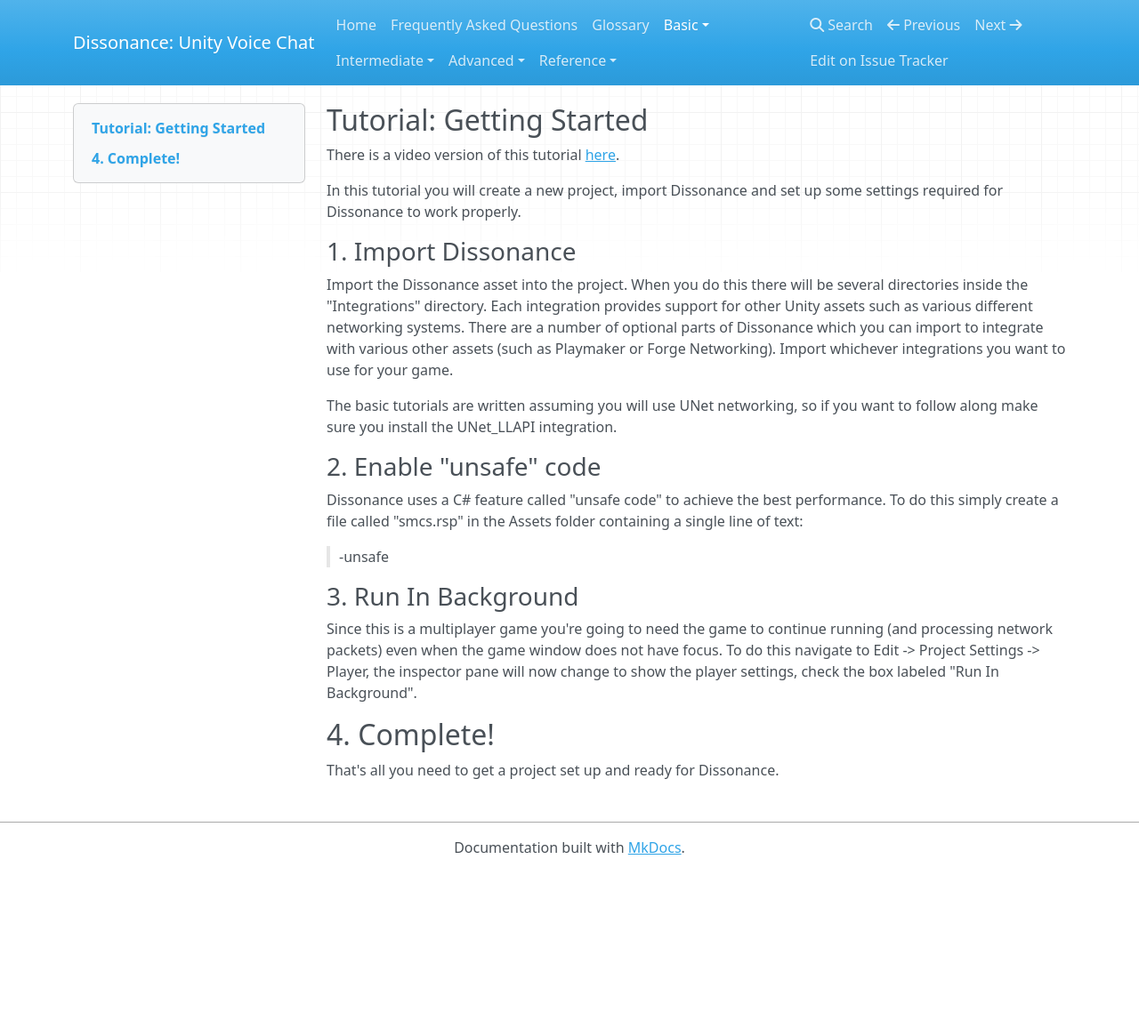
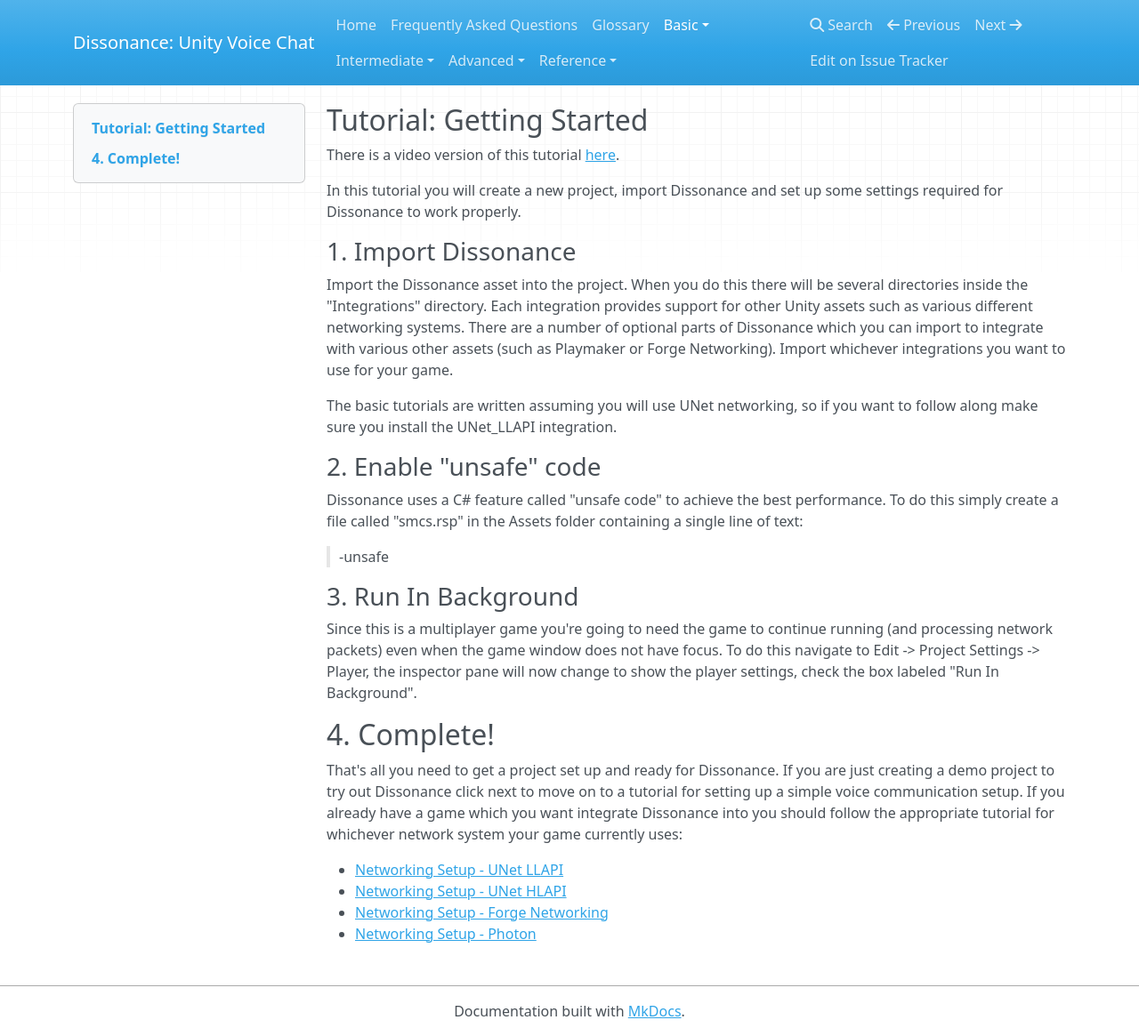
Before and after one commit to Placeholder-Software/Dissonance, an MkDocs documentation site: the page built from docs/Tutorial - Getting Started.md, in a window 1280 px wide and 1165 px high. Shown: the whole window at 89% size. Built offline with MkDocs 1.6.1, drawn with Linux system fonts in a browser that asks for light colours; nearby versions of some CDN libraries; old or Windows-style settings are respelled for this version of MkDocs.

Commit message:
Added framework for tutorials for modifying an existing project to use the various network integrations.
Signed-off-by: Martin Evans <martindevans@gmail.com>

```diff
--- a/docs/Tutorial - Getting Started.md
+++ b/docs/Tutorial - Getting Started.md
@@ -22,4 +22,9 @@
 
 ## 4. Complete!
 
-That's all you need to get a project set up and ready for Dissonance.
+That's all you need to get a project set up and ready for Dissonance. If you are just creating a demo project to try out Dissonance click next to move on to a tutorial for setting up a simple voice communication setup. If you already have a game which you want integrate Dissonance into you should follow the appropriate tutorial for whichever network system your game currently uses:
+
+ - [Networking Setup - UNet LLAPI](Tutorial - Networking Setup - UNet LLAPI.md)
+ - [Networking Setup - UNet HLAPI](Tutorial - Networking Setup - UNet HLAPI.md)
+ - [Networking Setup - Forge Networking](Tutorial - Networking Setup - Forge Networking.md)
+ - [Networking Setup - Photon](Tutorial - Networking Setup - Photon Networking.md)
--- a/mkdocs.yml
+++ b/mkdocs.yml
@@ -10,6 +10,11 @@
 - Basic:
     - "Project Setup": "Tutorial - Getting Started.md"
     - "Basic VoIP Demo": "Tutorial - Basic VoIP.md"
+    - "Networking Setup":
+        - "UNet LLAPI": "Tutorial - Networking Setup - UNet LLAPI.md"
+        - "UNet HLAPI": "Tutorial - Networking Setup - UNet HLAPI.md"
+        - "Forge Networking": "Tutorial - Networking Setup - Forge Networking.md"
+        - "Photon Networking": "Tutorial - Networking Setup - Photon Networking.md"
     - "Multiple Rooms": "Tutorial - Multiple Rooms.md"
     - "Positional Audio": "Tutorial - Positional Audio.md"
 - Intermediate:
```
Also changed, not shown: docs/Tutorial - Networking Setup - Forge Networking.md (added, +5 -0 lines), docs/Tutorial - Networking Setup - Photon Networking.md (added, +5 -0 lines), docs/Tutorial - Networking Setup - UNet HLAPI.md (added, +5 -0 lines), docs/Tutorial - Networking Setup - UNet LLAPI.md (added, +5 -0 lines).
